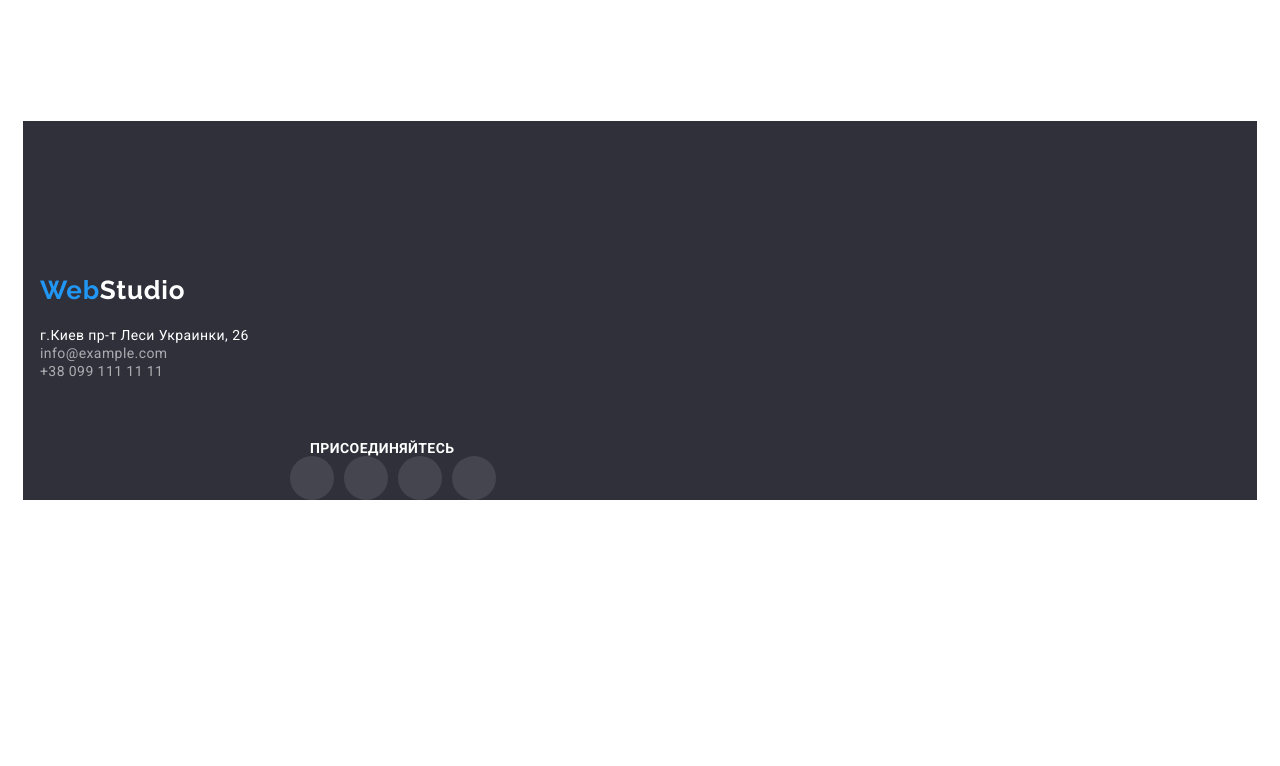
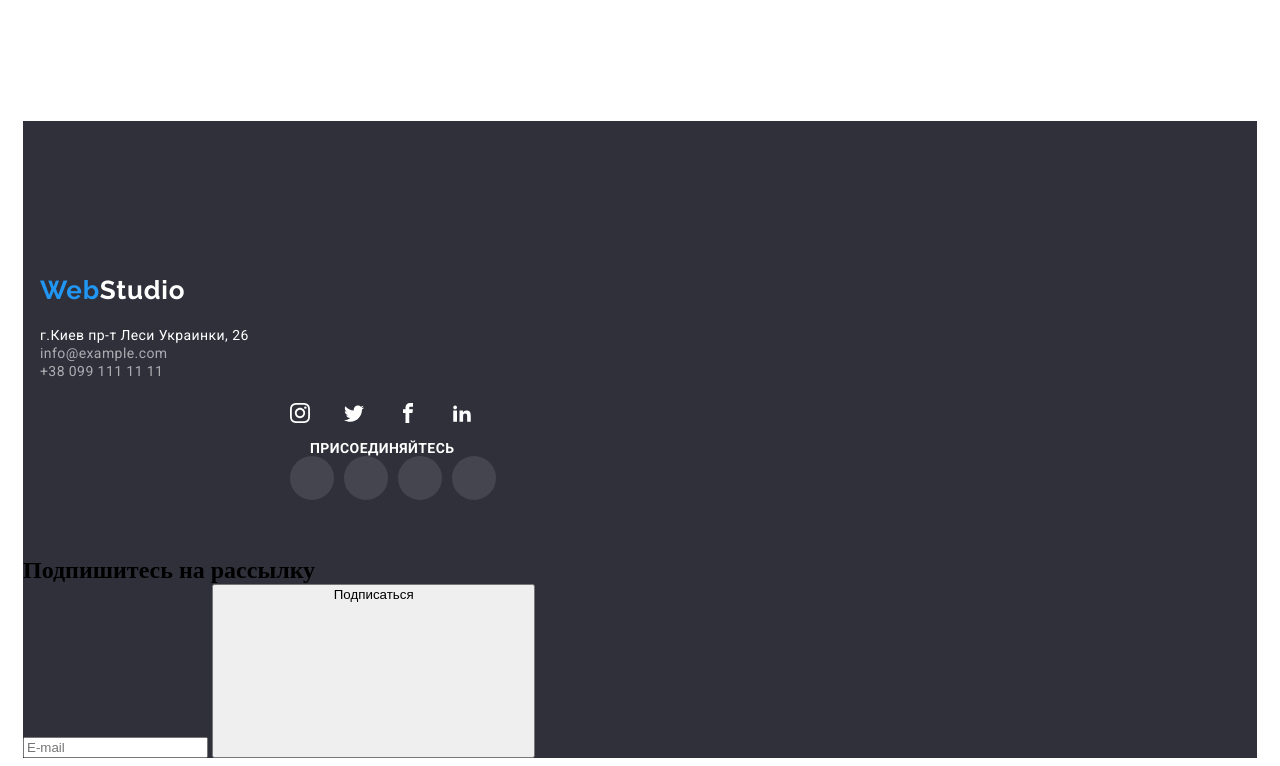
Before and after one commit to Dmyryi/goit-markup-hw-6, a plain HTML site: page portfolio.html in a window 1280 px wide. Shown: the part 1466-2232 px from the top of the page. Before the commit the page ends 1974 px from the top, so only its background shows below. Drawn offline with Linux system fonts and the light colour scheme.

Commit message:
Update portfolio.html

```diff
--- a/portfolio.html
+++ b/portfolio.html
@@ -28,7 +28,7 @@
                         </a>
                     </li>
                     <li class="navigation-item list">
-                        <a class="nav link" href="portfolio.html">
+                        <a class="nav current link" href="portfolio.html">
 
                             <span class="active">
                                 Портфолио
@@ -259,8 +259,7 @@
                 <div>
                 <ul class="footer-list">
                     <li class="list">
-                            <a class="connection-link link" href="https://goo.gl/maps/i8GiezZNg2rz3Siv9 " target="_blank"
-                                rel="noopener noreferrer ">г.Киев пр-т Леси Украинки, 26</a>
+                        <a class="connection-link link" href="https://goo.gl/maps/i8GiezZNg2rz3Siv9 " target="_blank" rel="noopener noreferrer ">г.Киев пр-т Леси Украинки, 26</a>
                     </li>
                     <li class="list">
                         <a class="connection-link-list link" href="mailto:info@example.com" lang="en">info@example.com</a>
@@ -276,7 +275,7 @@
     <ul class="footer-item">
         <li class="social list">
             <a class="social-list-link" href="">
-                                <svg class="icon-logo">
+    <svg class="icon-logo-1">
         <use href="./images/sprite/symbol-defs.svg#icon-instagram" width="20px" height="20px"></use>
     </svg>
             </a>
@@ -284,7 +283,7 @@
         </li>
         <li class="social list">
             <a class="social-list-link" href="">
-                                <svg class="icon-logo">
+    <svg class="icon-logo-1">
         <use href="./images/sprite/symbol-defs.svg#icon-twitter" width="20px" height="20px"></use>
     </svg>
             </a>
@@ -292,7 +291,7 @@
         </li>
         <li class="social list">
             <a class="social-list-link" href="">
-                                <svg class="icon-logo">
+    <svg class="icon-logo-1">
         <use href="./images/sprite/symbol-defs.svg#icon-facebook" width="20px" height="20px"></use>
     </svg>
             </a>
@@ -300,7 +299,7 @@
         </li>
         <li class="social list">
             <a class="social-list-link" href="">
-                                <svg class="icon-logo">
+    <svg class="icon-logo-1">
         <use href="./images/sprite/symbol-defs.svg#icon-linkedin2" width="20px" height="20px"></use>
     </svg>
             </a>
@@ -309,6 +308,22 @@
     </ul>
     </div>
     </div>
+    <div class="footer-subscription">
+        <h2 class="input-footer">Подпишитесь на рассылку</h2>
+        <label for="">
+            <input name="user-email" type="email" class="subscrition-btn" required minlength="2" placeholder="E-mail">
+        <button type="button" class="btn-subscripton">
+            <span class="subscription">
+                <p class="text-btn">Подписаться</p>&nbsp;
+                <svg class="airplane">
+                    <use href="/images/sprite/subscription.svg#icon-icon-send"></use>
+                </svg>
+
+            </span>
+        </button>
+        </label>
+    </div>
+
         </footer>
 </body>
 
```
Lines whose indentation alone changed are shown as unchanged.
